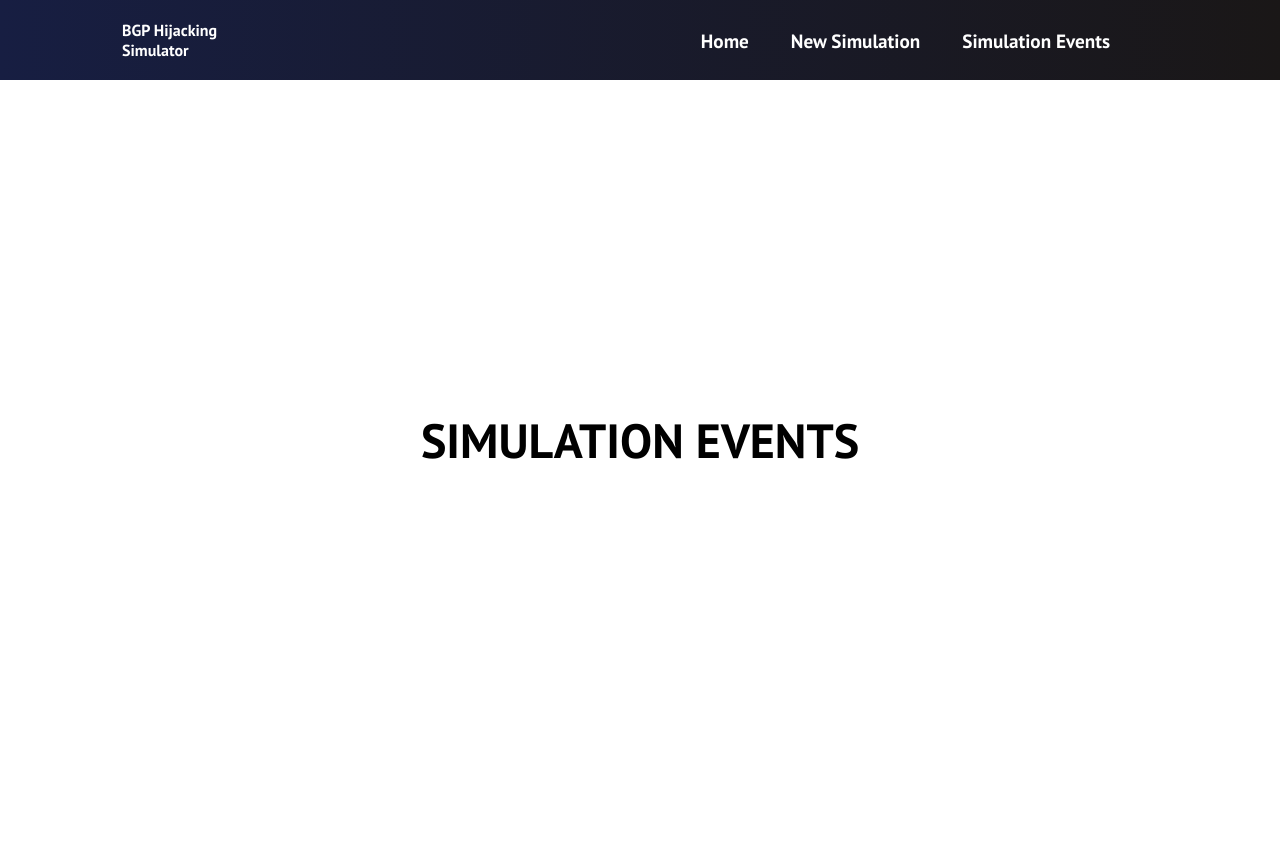
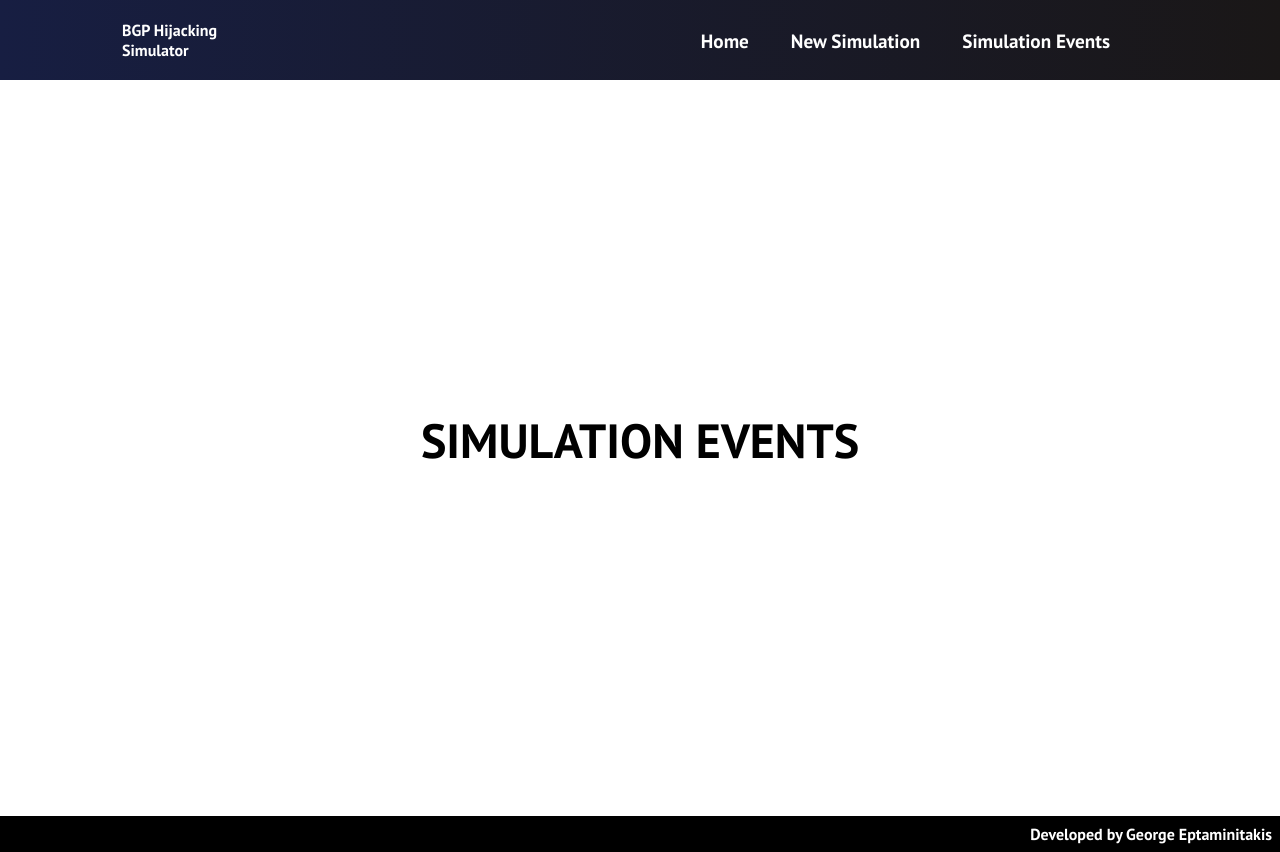
Before and after one commit to georgeepta/BGP-Simulator, a React (Create React App) app in the folder frontend/: page /simulation-events in a window 1280 px wide. Before the commit the page ends 800 px from the top, so only its background shows below. Built offline with nearby package versions, Linux system fonts and the light colour scheme.

Commit message:
We add a simple footer in the web app.

```diff
--- a/frontend/src/App.css
+++ b/frontend/src/App.css
@@ -14,3 +14,15 @@
   justify-content: center;
   font-size: 3rem;
 }
+
+.footer{
+  margin-top: 1rem;
+  padding: 0.5rem;
+  background-color: rgb(0, 0, 0);
+  position: relative;
+  bottom: 0;
+  left: 0;
+  width: 100%;
+  color: rgb(255, 255, 255);
+  text-align: right;
+}
--- a/frontend/src/App.js
+++ b/frontend/src/App.js
@@ -5,6 +5,7 @@ import { BrowserRouter as Router, Switch, Route } from 'react-router-dom';
 import NewSimulation from './pages/NewSimulation';
 import SimulationEvents from './pages/SimulationEvents';
 import Home from './pages/Home';
+import Footer from './components/Footer';
 
 function App() {
   return (
@@ -15,6 +16,7 @@ function App() {
         <Route path='/new-simulation' exact component={NewSimulation} />
         <Route path='/simulation-events' exact component={SimulationEvents} />
       </Switch>
+      <Footer />
     </Router>
   );
 }
--- /dev/null
+++ b/frontend/src/components/Footer.js
@@ -0,0 +1,11 @@
+import React from "react";
+import '../App.css';
+
+
+const Footer = () => (
+  <div className="footer">
+    <p>Developed by George Eptaminitakis</p>
+  </div>
+);
+
+export default Footer;
```
